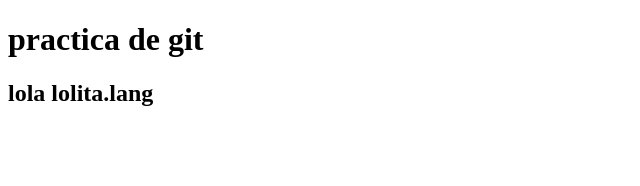
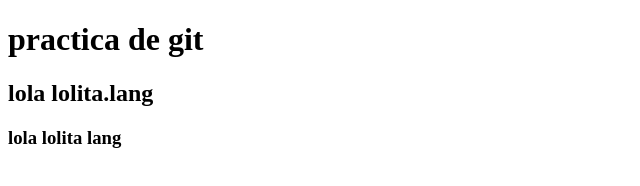
Before and after one commit to oswaldo-aveiga/mi-proyecto, a plain HTML site: page index.html in a window 1280 px wide. Shown: the whole page, without its empty margins (0-640 px from the left). Drawn offline with Linux system fonts and the light colour scheme.

Commit message:
se agrego un titulo h3

```diff
--- a/index.html
+++ b/index.html
@@ -8,5 +8,6 @@
 <body>
     <h1 class="font-size-100">practica de git</h1>
     <h2>lola lolita.lang</h2>
+    <h3>lola lolita lang</h3>
 </body>
 </html>
```
